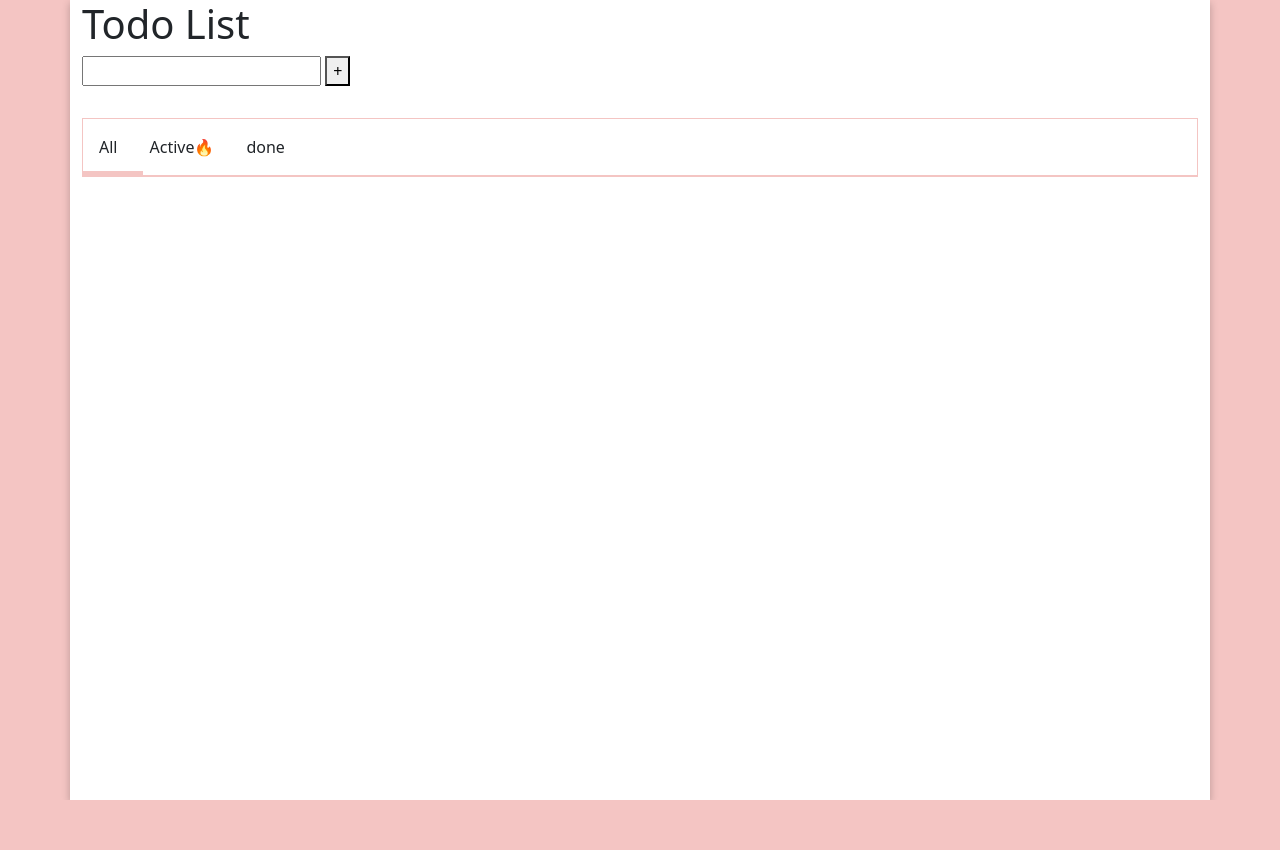
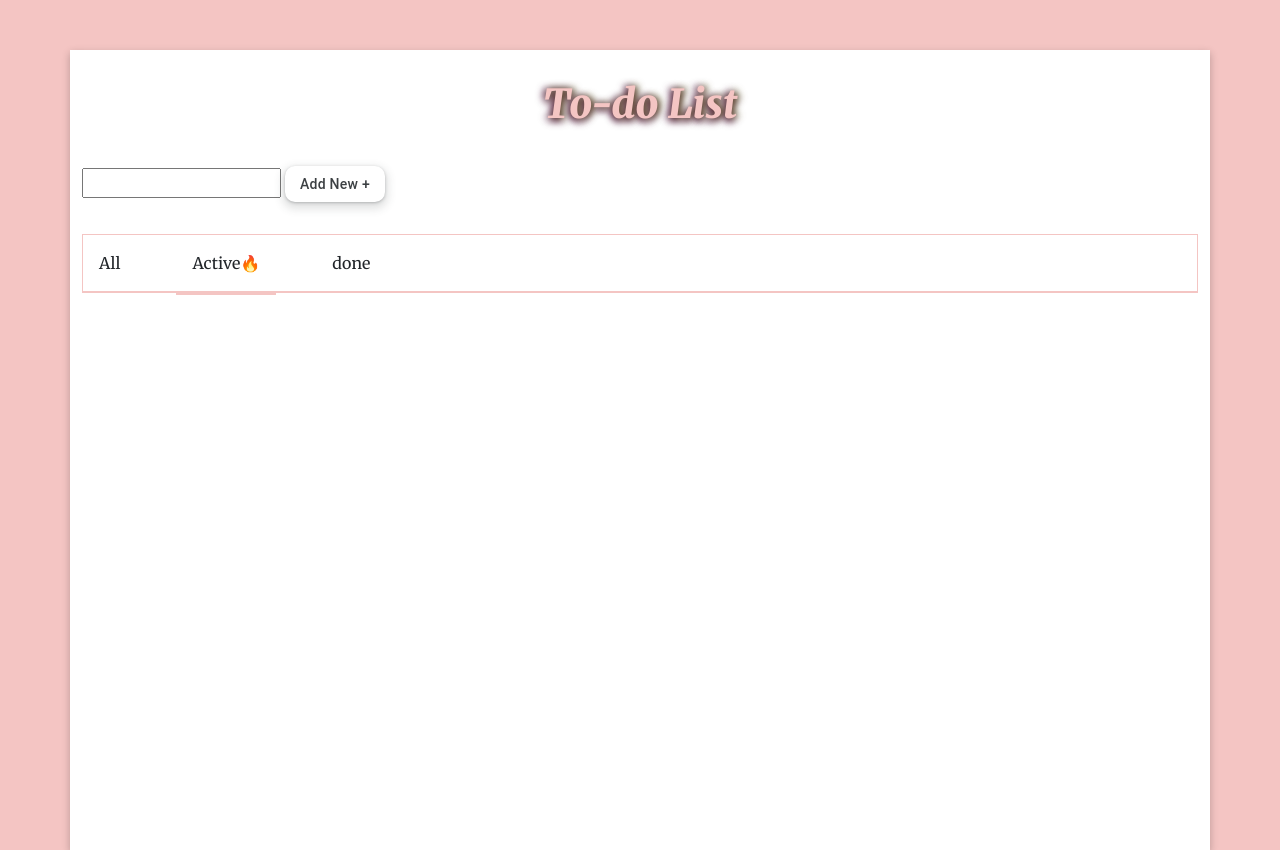
Before and after one commit to ssuminii/Todo-List, a plain HTML site: page index.html in a window 1280 px wide. Both pictures are taken after a click on the element "Active🔥". Before the commit the page ends 800 px from the top, so only its background shows below. Drawn offline with nearby package versions, Linux system fonts and the light colour scheme.

Commit message:
forth commit

```diff
--- a/index.html
+++ b/index.html
@@ -4,16 +4,24 @@
     <meta charset="UTF-8">
     <meta name="viewport" content="width=device-width, initial-scale=1.0">
     <title>Todo List</title>
-    <link href="https://cdn.jsdelivr.net/npm/bootstrap@5.3.2/dist/css/bootstrap.min.css" rel="stylesheet" integrity="sha384-T3c6CoIi6uLrA9TneNEoa7RxnatzjcDSCmG1MXxSR1GAsXEV/Dwwykc2MPK8M2HN" crossorigin="anonymous">
+    <link href="https://cdn.jsdelivr.net/npm/bootstrap@5.3.2/dist/css/bootstrap.min.css" rel="stylesheet"
+        integrity="sha384-T3c6CoIi6uLrA9TneNEoa7RxnatzjcDSCmG1MXxSR1GAsXEV/Dwwykc2MPK8M2HN" crossorigin="anonymous">
+    <link rel="preconnect" href="https://fonts.googleapis.com">
+    <link rel="preconnect" href="https://fonts.gstatic.com" crossorigin>
+    <link
+        href="https://fonts.googleapis.com/css2?family=Merriweather:ital,wght@0,300;0,400;0,700;0,900;1,300;1,400;1,700;1,900&display=swap"
+        rel="stylesheet">
     <link rel="stylesheet" href="style.css">
 </head>
 <body>
     <div class="container">
-        <h1>Todo List</h1>
+        <div class="title">
+            <h1>To-do List</h1>
+        </div>
 
         <section class="input-area">
             <input type="text" id="task-input"/>
-            <button type="button" id="add-button">+</button>
+            <button type="button" id="add-button">Add New +</button>
         </section>
 
         <section class="task-area">
--- a/main.js
+++ b/main.js
@@ -6,15 +6,32 @@ let taskList =[];
 let mode = 'all';
 let filterList = [];
 
+// underLine animation
+let underLine = document.getElementById('under-line');
+
 addButton.addEventListener('click', addTask);
+
+// Enter 누르면 아이템 추가
+taskInput.onkeydown = (event) => {
+    if (event.key === 'Enter') {
+        addTask();
+    }
+}
+
+// 입력한 할 일이 없다면 아이템이 추가 ❌
+taskInput.addEventListener('input', function() {
+    addButton.disabled = taskInput.value === '';
+});
+
 
 // 진행중 끝남 탭을 누르면 언더바 이동
 for (let i = 1; i < tabs.length; i++) {
-    tabs[i].addEventListener("click", function(event){filter(event)});
+    tabs[i].addEventListener("click", function(e){filter(e)});
 }
 
 // + 버튼을 누르면 할일이 추가
 function addTask() {
+    if (taskInput.value !== ''){
         let task = {
             id: randomIDGeneration(),
             taskContent: taskInput.value,
@@ -23,7 +40,15 @@ function addTask() {
         taskList.push(task);
         console.log(taskList);
         render();
+
+        // 버튼 비활성화
+        addButton.disabled = true;
+
+        // 할 일 입력후 입력창 자동으로 비워지게 하기
+        taskInput.value ='';
     }
+}
+
 
 // 할일 List 화면에 표시
 // ui 함수
@@ -43,24 +68,22 @@ function render() {
         // 2) ture이면 끝난 걸로 간주하고 밑줄 보여주기
         if (list[i].isComplete == true) {
             resultHTML += `<div class="task">
+            <button type="button" onclick="toggleComplete('${list[i].id}')">Check</button>
             <div class="task-done">${list[i].taskContent}</div>
-        <div>
-            <button type="button" onclick="toggleComplete('${list[i].id}')">Check</button>
             <button type="button" onclick="deleteTask('${list[i].id}')">Delete</button>
-        </div>
     </div>`;
     // 3) false이면 안끝난 걸로 간주하고 그대로
         } else {
             resultHTML += `<div class="task">
+            <button type="button" onclick="toggleComplete('${list[i].id}')">Check</button>
             <div>${list[i].taskContent}</div>
-        <div>
-            <button type="button" onclick="toggleComplete('${list[i].id}')">Check</button>
             <button type="button" onclick="deleteTask('${list[i].id}')">Delete</button>
-        </div>
     </div>`;
         }
     }
     document.getElementById('task-board').innerHTML = resultHTML;
+
+
 }
 
 // check button
@@ -89,7 +112,12 @@ function deleteTask(id) {
     render();
 }
 
-function filter(event) {
+function filter(e) {
+    // UnderLine event
+    underLine.style.left = e.currentTarget.offsetLeft + "px";
+    underLine.style.width = e.currentTarget.offsetWidth + "px";
+    underLine.style.top = e.currentTarget.offsetTop + e.currentTarget.offsetHeight + "px";
+
     mode = event.target.id;
     filterList = [];
     if (mode === "all") {
--- a/style.css
+++ b/style.css
@@ -6,10 +6,30 @@
 body {
     height: 100vh;
     background-color: #f4c5c3;
+    font-family: "Merriweather", serif;
+    font-weight: 300;
+    font-style: normal;
 }
+
+h1 {
+    font-family: "Merriweather", serif;
+    font-weight: 900;
+    font-style: italic;
+    color:#f4c5c3;
+    text-shadow: 3px 0px 7px rgba(81,67,21,0.8),
+	  -3px 0px 7px rgba(78, 20, 56, 0.8),
+	  0px 4px 7px rgba(78, 20, 56, 0.8);
+}
+
+.title {
+    text-align: center;
+    padding: 30px;
+}
+
 
 .container {
     background-color: white;
+    margin: 50px auto;
     min-height: 100vh;
     box-shadow: rgba(0, 0, 0, 0.24) 0px 3px 8px;
 }
@@ -25,8 +45,11 @@ body {
     border-bottom: 1px solid #f4c5c3;
 }
 
+
 .task-tabs div {
+    font-weight: 400;
     padding: 1em;
+    margin-right: 40px;
 }
 
 #under-line {
@@ -48,8 +71,72 @@ body {
 .task-done {
     text-decoration: line-through;
     background-color: lightgray;
+
 }
 
 .task-tabs div {
     cursor: pointer;
 }
+
+#add-button {
+    align-items: center;
+    appearance: none;
+    background-color: #fff;
+    border-radius: 10px;
+    border-style: none;
+    box-shadow: rgba(0, 0, 0, .2) 0 3px 5px -1px,rgba(0, 0, 0, .14) 0 6px 10px 0,rgba(0, 0, 0, .12) 0 1px 18px 0;
+    box-sizing: border-box;
+    color: #3c4043;
+    cursor: pointer;
+    display: inline-flex;
+    fill: currentcolor;
+    font-family: "Google Sans",Roboto,Arial,sans-serif;
+    font-size: 14px;
+    font-weight: 500;
+    justify-content: center;
+    letter-spacing: .25px;
+    line-height: normal;
+    max-width: 100%;
+    overflow: visible;
+    padding: 10px 15px;
+    position: relative;
+    text-align: center;
+    text-transform: none;
+    transition: box-shadow 280ms cubic-bezier(.4, 0, .2, 1),opacity 15ms linear 30ms,transform 270ms cubic-bezier(0, 0, .2, 1) 0ms;
+    user-select: none;
+    -webkit-user-select: none;
+    touch-action: manipulation;
+    width: auto;
+    will-change: transform,opacity;
+    z-index: 0;
+  }
+
+  #add-button:hover {
+    background: #F6F9FE;
+    color: #f4c5c3 ;
+  }
+
+  #add-button:active {
+    box-shadow: 0 4px 4px 0 rgb(60 64 67 / 30%), 0 8px 12px 6px rgb(60 64 67 / 15%);
+    outline: none;
+  }
+
+  #add-button:not(:disabled) {
+    box-shadow: rgba(60, 64, 67, .3) 0 1px 3px 0, rgba(60, 64, 67, .15) 0 4px 8px 3px;
+  }
+
+  #add-button:not(:disabled):hover {
+    box-shadow: rgba(60, 64, 67, .3) 0 2px 3px 0, rgba(60, 64, 67, .15) 0 6px 10px 4px;
+  }
+
+  #add-button:not(:disabled):focus {
+    box-shadow: rgba(60, 64, 67, .3) 0 1px 3px 0, rgba(60, 64, 67, .15) 0 4px 8px 3px;
+  }
+
+  #add-button:not(:disabled):active {
+    box-shadow: rgba(60, 64, 67, .3) 0 4px 4px 0, rgba(60, 64, 67, .15) 0 8px 12px 6px;
+  }
+
+  #add-button:disabled {
+    box-shadow: rgba(60, 64, 67, .3) 0 1px 3px 0, rgba(60, 64, 67, .15) 0 4px 8px 3px;
+  }
```
Lines whose indentation alone changed are shown as unchanged.
